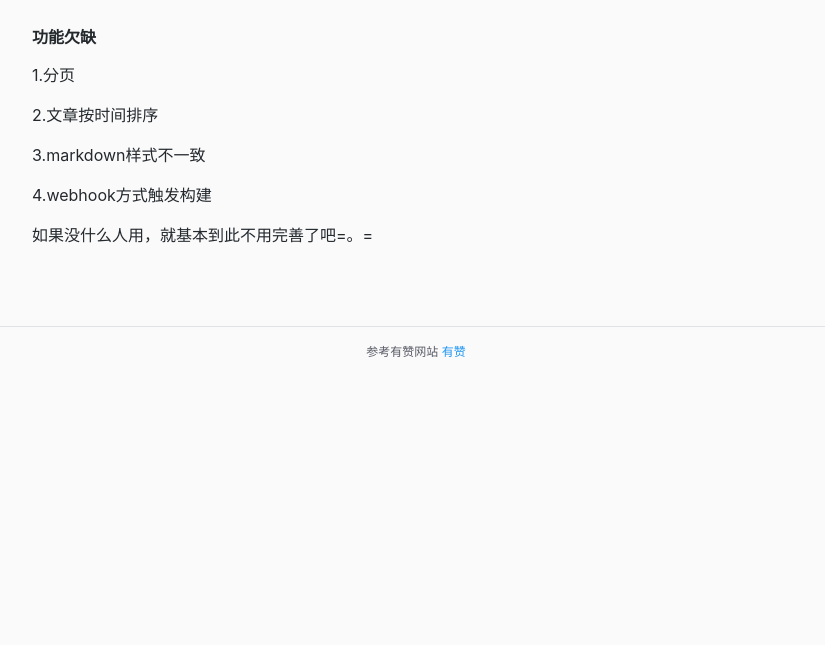
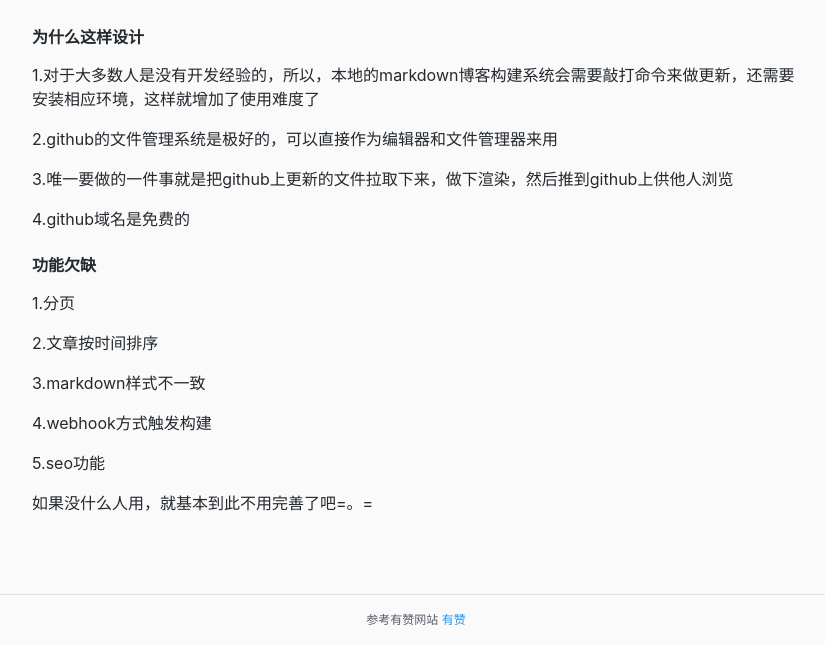
Before and after one commit to kerrypf/aispeechfe.github.io, a website: page files/前端/github博客介绍.html in a window 1280 px wide. Shown: the part 3167-3812 px from the top of the page, without its empty margins (224-1049 px from the left). Before the commit the page ends 3544 px from the top, so only its background shows below. Drawn offline with Linux system fonts and the light colour scheme.

Commit message:
auto build html;time:Wed Jan 23 2019 15:02:08 GMT+0800 (中国标准时间);

```diff
--- a/files/前端/github博客介绍.html
+++ b/files/前端/github博客介绍.html
@@ -44,11 +44,17 @@
 <img src="https://aispeechfe.github.io/docs/前端/imgs/menu.saveimg.savepath20190123102303.jpg" style="max-width:100%;">
 <img src="https://aispeechfe.github.io/docs/前端/imgs/menu.saveimg.savepath20190123102643.jpg" style="max-width:100%;">
 <img src="https://aispeechfe.github.io/docs/前端/imgs/menu.saveimg.savepath20190123104219.jpg" style="max-width:100%;"></p>
+<h4>为什么这样设计</h4>
+<p>1.对于大多数人是没有开发经验的，所以，本地的markdown博客构建系统会需要敲打命令来做更新，还需要安装相应环境，这样就增加了使用难度了</p>
+<p>2.github的文件管理系统是极好的，可以直接作为编辑器和文件管理器来用</p>
+<p>3.唯一要做的一件事就是把github上更新的文件拉取下来，做下渲染，然后推到github上供他人浏览</p>
+<p>4.github域名是免费的</p>
 <h4>功能欠缺</h4>
 <p>1.分页</p>
 <p>2.文章按时间排序</p>
 <p>3.markdown样式不一致</p>
 <p>4.webhook方式触发构建</p>
+<p>5.seo功能</p>
 <p>如果没什么人用，就基本到此不用完善了吧=。=</p>
 
       </div>
--- a/server/config/commit.txt
+++ b/server/config/commit.txt
@@ -1 +1 @@
-cad7a1afdd61d1d7327d3319c0f80c03a84230f4
+860a04c12ff8f13c6bcc3d34fb7ef2751a6feea9
```
